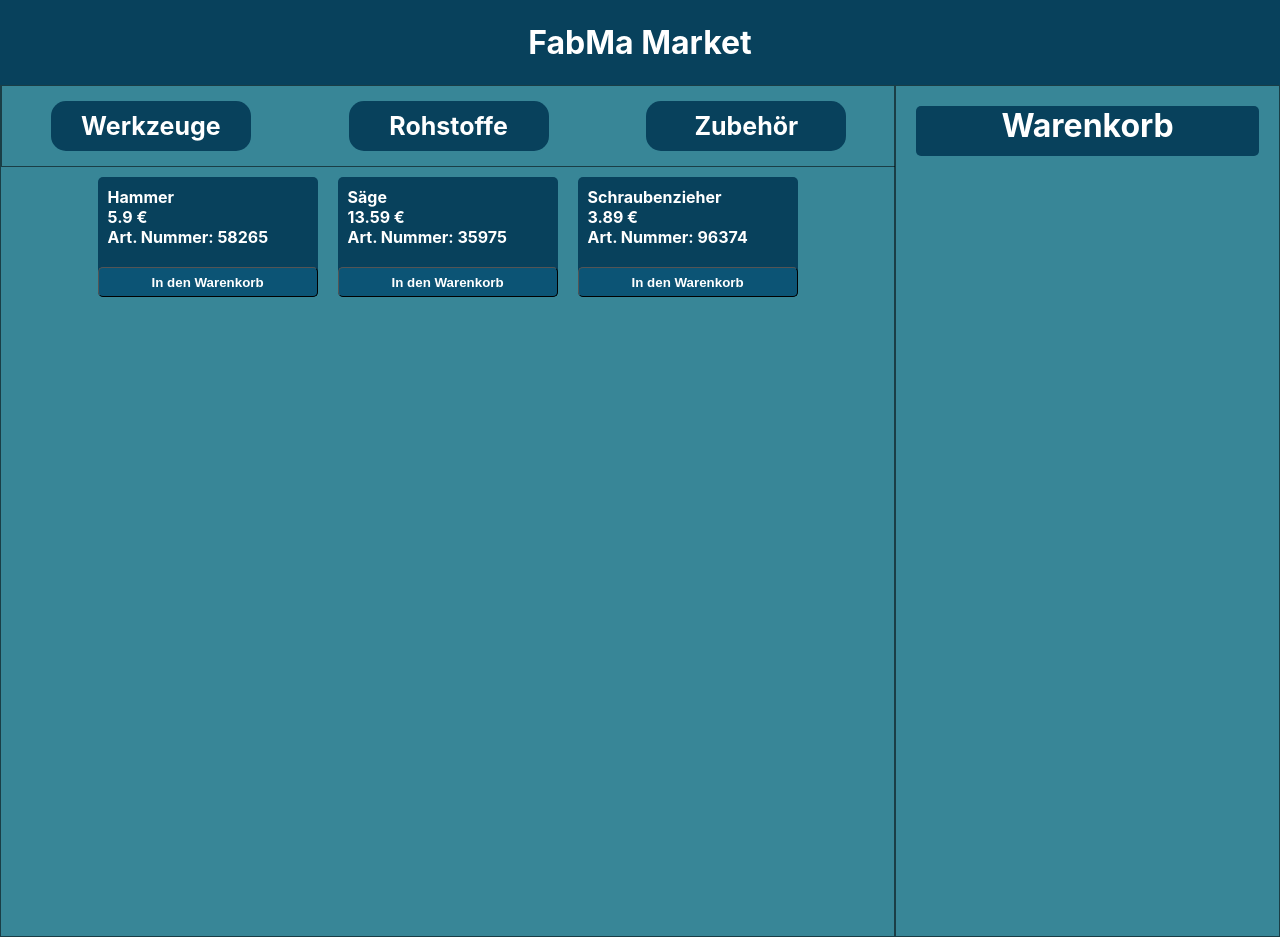
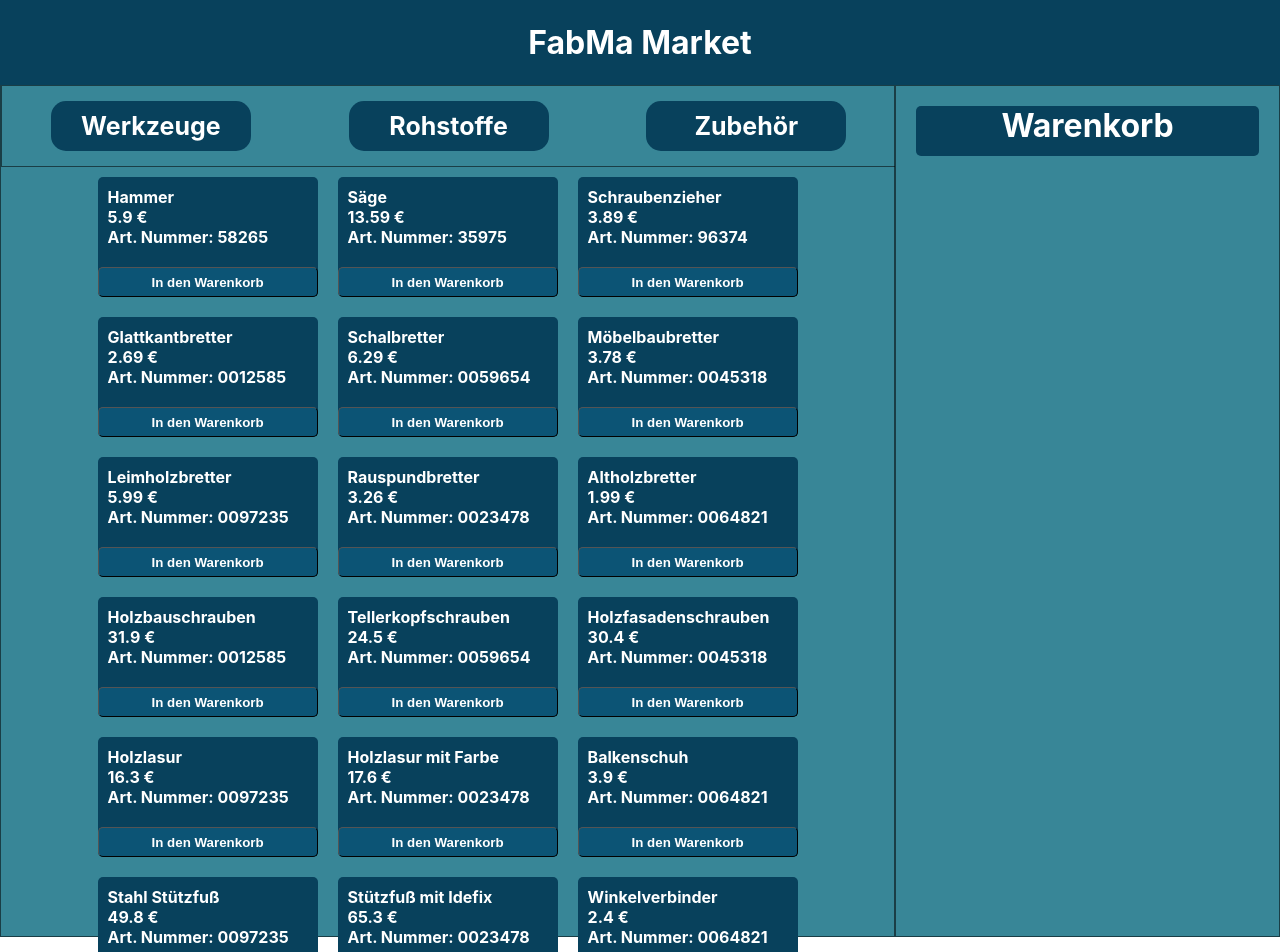
Before and after one commit to MarcoBeer07/FabMa-Marketplace, a React (Create React App) app: page / in a window 1280 px wide. Shown: the top 952 px of the page. Built offline with nearby package versions, Linux system fonts and the light colour scheme.

Commit message:
added equipment and rawmaterials

```diff
--- a/src/Basket/Basket.js
+++ b/src/Basket/Basket.js
@@ -1,6 +1,6 @@
 import React from 'react'
 import './Basket.scss';
-import Goods from '../Goods/Goods';
+
 
 
 
--- /dev/null
+++ b/src/Data/EquipmentData.json
@@ -0,0 +1,49 @@
+[
+
+    {
+        "name": "Holzbauschrauben",
+        "price": 31.90,
+        "item_number": "0012585"
+    },
+    {
+        "name": "Tellerkopfschrauben",
+        "price": 24.50,
+        "item_number": "0059654"
+    },
+    {
+        "name": "Holzfasadenschrauben",
+        "price": 30.40,
+        "item_number": "0045318"
+    },
+    {
+        "name": "Holzlasur",
+        "price": 16.30,
+        "item_number": "0097235"
+    },
+    {
+        "name": "Holzlasur mit Farbe",
+        "price": 17.60,
+        "item_number": "0023478"
+    },
+    {
+        "name": "Balkenschuh",
+        "price": 3.90,
+        "item_number": "0064821"
+    },
+    {
+        "name": "Stahl Stützfuß",
+        "price": 49.80,
+        "item_number": "0097235"
+    },
+    {
+        "name": "Stützfuß mit Idefix",
+        "price": 65.30,
+        "item_number": "0023478"
+    },
+    {
+        "name": "Winkelverbinder",
+        "price": 2.40,
+        "item_number": "0064821"
+    }
+
+]
--- /dev/null
+++ b/src/Data/RawmaterialsData.json
@@ -0,0 +1,34 @@
+[
+
+    {
+        "name": "Glattkantbretter",
+        "price": 2.69,
+        "item_number": "0012585"
+    },
+    {
+        "name": "Schalbretter",
+        "price": 6.29,
+        "item_number": "0059654"
+    },
+    {
+        "name": "Möbelbaubretter",
+        "price": 3.78,
+        "item_number": "0045318"
+    },
+    {
+        "name": "Leimholzbretter",
+        "price": 5.99,
+        "item_number": "0097235"
+    },
+    {
+        "name": "Rauspundbretter",
+        "price": 3.26,
+        "item_number": "0023478"
+    },
+    {
+        "name": "Altholzbretter",
+        "price": 1.99,
+        "item_number": "0064821"
+    }
+
+]
--- a/src/Goods/Goods.js
+++ b/src/Goods/Goods.js
@@ -2,13 +2,17 @@ import React, { useState } from 'react'
 import './Goods.scss';
 import Data from '../Data/data.json';
 import GoodsList from './GoodsList';
+import RawmaterialsData from '../Data/RawmaterialsData.json'
+import EquipmentData from '../Data/EquipmentData.json'
 
 
 //Goods main container
 export const Goods = (probs) => {
     const [goods] = useState(Data);
+    const [rawmaterials] = useState(RawmaterialsData); //useState(RawmaterialsData) muss gleichgeschrieben sein wie oben der Import
+    const [equipments] = useState(EquipmentData)
 
-    const test = "Basket";
+   /*  const test = "Basket"; */
 
     return (
         <div className='goods-box'>
@@ -19,7 +23,10 @@ export const Goods = (probs) => {
             </div>
             <div>
                 <GoodsList goods={goods} />
+                <GoodsList goods={rawmaterials}></GoodsList> {/* die Variable, die man hier eingibt, zeigt entwieder die Werkzeuge oder Rawmaterials auf der Seite an */}
+                <GoodsList goods={equipments}></GoodsList>
             </div>
+
 
         </div>
     )
```
